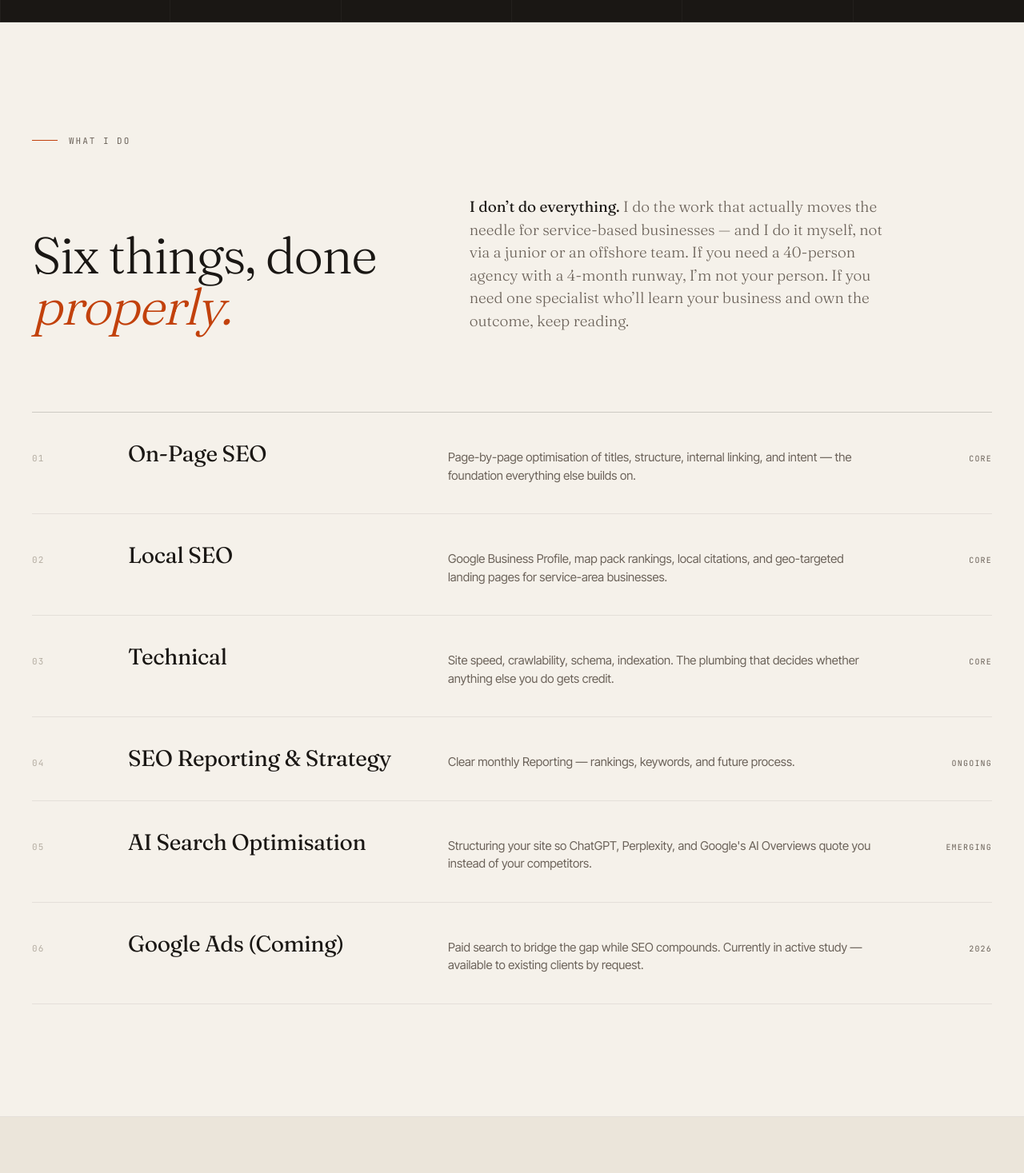
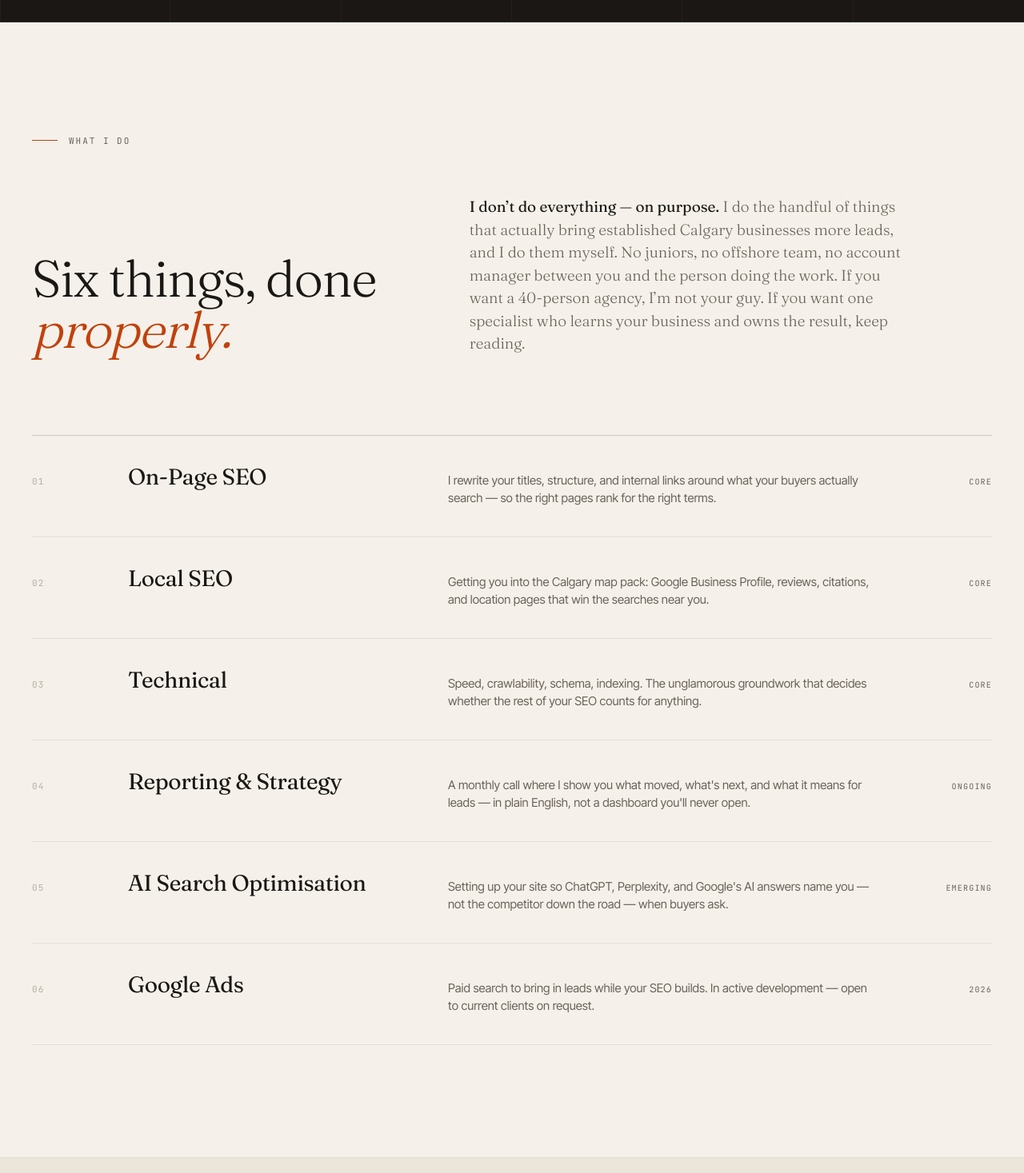
Before and after one commit to ScaleCRMCO/scaleseo, a Next.js app: page / in a window 1280 px wide. Shown: the part 2268-3735 px from the top of the page at 80% size. Built offline with nearby package versions, Linux system fonts and the light colour scheme.

Commit message:
Update Services.tsx

```diff
--- a/src/app/sections/home/Services.tsx
+++ b/src/app/sections/home/Services.tsx
@@ -1,69 +1,65 @@
 import styles from "./Services.module.css";
-
 const services = [
   {
     num: "01",
     name: "On-Page SEO",
-    desc: "Page-by-page optimisation of titles, structure, internal linking, and intent — the foundation everything else builds on.",
+    desc: "I rewrite your titles, structure, and internal links around what your buyers actually search — so the right pages rank for the right terms.",
     tag: "Core",
   },
   {
     num: "02",
     name: "Local SEO",
-    desc: "Google Business Profile, map pack rankings, local citations, and geo-targeted landing pages for service-area businesses.",
+    desc: "Getting you into the Calgary map pack: Google Business Profile, reviews, citations, and location pages that win the searches near you.",
     tag: "Core",
   },
   {
     num: "03",
     name: "Technical",
-    desc: "Site speed, crawlability, schema, indexation. The plumbing that decides whether anything else you do gets credit.",
+    desc: "Speed, crawlability, schema, indexing. The unglamorous groundwork that decides whether the rest of your SEO counts for anything.",
     tag: "Core",
   },
   {
     num: "04",
-    name: "SEO Reporting & Strategy",
-    desc: "Clear monthly Reporting — rankings, keywords, and future process.",
+    name: "Reporting & Strategy",
+    desc: "A monthly call where I show you what moved, what's next, and what it means for leads — in plain English, not a dashboard you'll never open.",
     tag: "Ongoing",
   },
   {
     num: "05",
     name: "AI Search Optimisation",
-    desc: "Structuring your site so ChatGPT, Perplexity, and Google's AI Overviews quote you instead of your competitors.",
+    desc: "Setting up your site so ChatGPT, Perplexity, and Google's AI answers name you — not the competitor down the road — when buyers ask.",
     tag: "Emerging",
   },
   {
     num: "06",
-    name: "Google Ads (Coming)",
-    desc: "Paid search to bridge the gap while SEO compounds. Currently in active study — available to existing clients by request.",
+    name: "Google Ads",
+    desc: "Paid search to bring in leads while your SEO builds. In active development — open to current clients on request.",
     tag: "2026",
   },
 ];
-
 export default function Services() {
   return (
     <section className={styles.services} id="services">
       <div className="section-label reveal-up">What I Do</div>
-
       <div className={`${styles.intro} reveal-up`}>
         <h2 className={styles.heading}>
           Six things, done <em>properly.</em>
         </h2>
         <p className={styles.body}>
-          <strong>I don&rsquo;t do everything.</strong> I do the work that
-          actually moves the needle for service-based businesses — and I do it
-          myself, not via a junior or an offshore team. If you need a 40-person
-          agency with a 4-month runway, I&rsquo;m not your person. If you need
-          one specialist who&rsquo;ll learn your business and own the outcome,
-          keep reading.
+          <strong>I don&rsquo;t do everything &mdash; on purpose.</strong> I do
+          the handful of things that actually bring established Calgary
+          businesses more leads, and I do them myself. No juniors, no offshore
+          team, no account manager between you and the person doing the work. If
+          you want a 40-person agency, I&rsquo;m not your guy. If you want one
+          specialist who learns your business and owns the result, keep reading.
         </p>
       </div>
-
       <ul className={styles.list}>
         {services.map((s) => (
           <li key={s.num} className={`${styles.item} reveal-up`}>
             <span className={styles.itemNum}>{s.num}</span>
             <span className={styles.itemName}>{s.name}</span>
-            <span className={styles.itemDesc}>{s.desc}</span>
+            <span className={styles.itemDesc}>{s.itemDesc ?? s.desc}</span>
             <span className={styles.itemTag}>{s.tag}</span>
           </li>
         ))}
```
